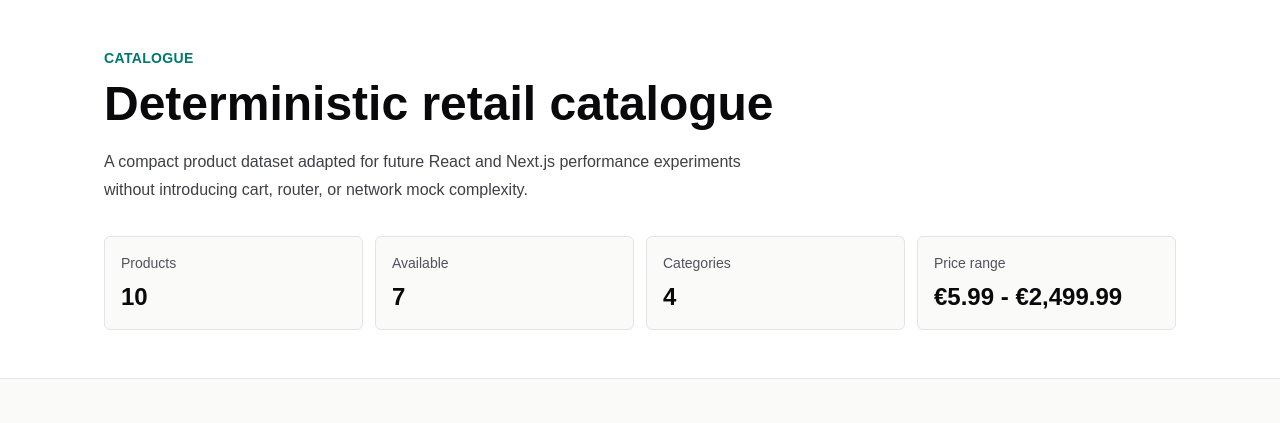
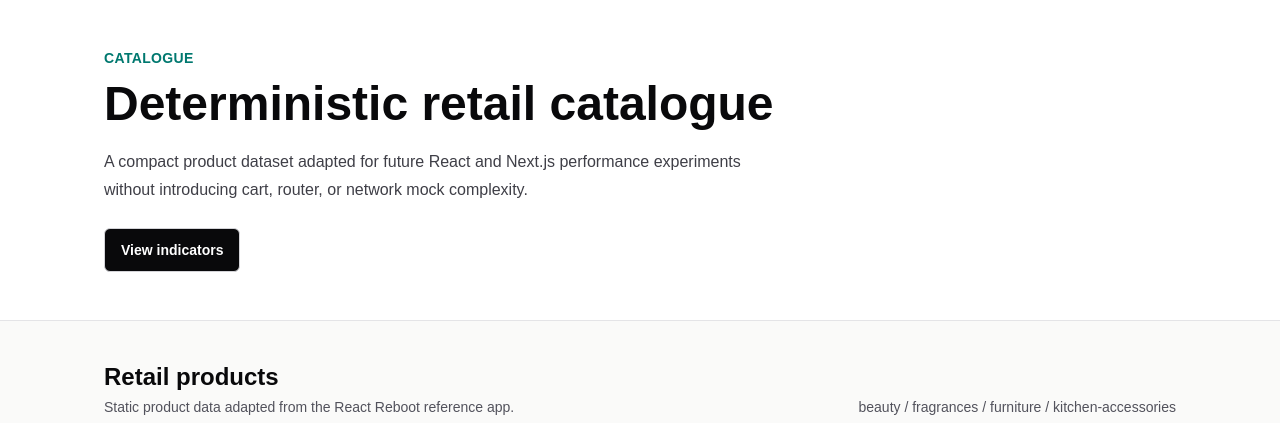
Before and after one commit to manuelWeb/web-perf-lab, a Next.js app: page /catalogue in a window 1280 px wide. Shown: the top 423 px of the page. Built offline with nearby package versions, Linux system fonts and the light colour scheme.

Commit message:
feat: move catalogue indicators into a dialog
- Add a dedicated indicators dialog opened from the catalogue header.

- Keep catalogue filters and products immediately visible.

- Use native dialog behaviour for escape and outside-click dismissal.

```diff
--- a/src/app/catalogue/page.tsx
+++ b/src/app/catalogue/page.tsx
@@ -1,3 +1,4 @@
+import { CatalogueIndicatorsDialog } from "@/components/retail/catalogue-indicators-dialog";
 import { FilterableCatalogue } from "@/components/retail/filterable-catalogue";
 import {
   catalogueProducts,
@@ -13,11 +14,20 @@ export default function CataloguePage() {
   const prices = catalogueProducts.map((product) => product.priceInCents);
   const lowestPrice = Math.min(...prices);
   const highestPrice = Math.max(...prices);
+  const indicators = [
+    { label: "Products", value: catalogueProducts.length },
+    { label: "Available", value: availableCount },
+    { label: "Categories", value: categories.length },
+    {
+      label: "Price range",
+      value: `${formatPrice(lowestPrice)} - ${formatPrice(highestPrice)}`,
+    },
+  ];
 
   return (
     <main className="min-h-screen bg-stone-50 text-zinc-950">
       <section className="border-b border-zinc-200 bg-white">
-        <div className="mx-auto flex w-full max-w-6xl flex-col gap-8 px-6 py-12 sm:px-8 lg:px-10">
+        <div className="mx-auto flex w-full max-w-6xl flex-col gap-6 px-6 py-12 sm:px-8 lg:px-10">
           <div className="max-w-3xl">
             <p className="text-sm font-semibold uppercase tracking-wide text-teal-700">
               Catalogue
@@ -32,15 +42,7 @@ export default function CataloguePage() {
             </p>
           </div>
 
-          <div className="grid gap-3 sm:grid-cols-2 lg:grid-cols-4">
-            <Metric label="Products" value={catalogueProducts.length} />
-            <Metric label="Available" value={availableCount} />
-            <Metric label="Categories" value={categories.length} />
-            <Metric
-              label="Price range"
-              value={`${formatPrice(lowestPrice)} - ${formatPrice(highestPrice)}`}
-            />
-          </div>
+          <CatalogueIndicatorsDialog indicators={indicators} />
         </div>
       </section>
 
@@ -64,17 +66,3 @@ export default function CataloguePage() {
     </main>
   );
 }
-
-type MetricProps = {
-  label: string;
-  value: number | string;
-};
-
-function Metric({ label, value }: MetricProps) {
-  return (
-    <div className="rounded-md border border-zinc-200 bg-stone-50 p-4">
-      <p className="text-sm text-zinc-600">{label}</p>
-      <p className="mt-2 text-2xl font-semibold text-zinc-950">{value}</p>
-    </div>
-  );
-}
--- /dev/null
+++ b/src/components/retail/catalogue-indicators-dialog.tsx
@@ -0,0 +1,73 @@
+"use client";
+
+import { useRef } from "react";
+
+type CatalogueIndicatorsDialogProps = {
+  indicators: readonly {
+    label: string;
+    value: number | string;
+  }[];
+};
+
+export function CatalogueIndicatorsDialog({
+  indicators,
+}: CatalogueIndicatorsDialogProps) {
+  const dialogRef = useRef<HTMLDialogElement>(null);
+
+  return (
+    <>
+      <button
+        className="inline-flex h-11 w-fit items-center justify-center rounded-md border border-zinc-300 bg-zinc-950 px-4 text-sm font-semibold text-white transition-colors hover:bg-zinc-800"
+        onClick={() => dialogRef.current?.showModal()}
+        type="button"
+      >
+        View indicators
+      </button>
+
+      <dialog
+        className="m-auto w-[min(92vw,44rem)] rounded-md border border-zinc-200 bg-white p-0 text-zinc-950 shadow-xl backdrop:bg-zinc-950/40"
+        onClick={(event) => {
+          if (event.target === dialogRef.current) {
+            dialogRef.current?.close();
+          }
+        }}
+        ref={dialogRef}
+      >
+        <div className="flex flex-col gap-6 p-6">
+          <div className="flex items-start justify-between gap-4">
+            <div>
+              <p className="text-sm font-semibold uppercase tracking-wide text-teal-700">
+                Catalogue
+              </p>
+              <h2 className="mt-2 text-2xl font-semibold tracking-normal">
+                Catalogue indicators
+              </h2>
+            </div>
+            <form method="dialog">
+              <button
+                className="inline-flex h-9 items-center justify-center rounded-md border border-zinc-300 px-3 text-sm font-semibold text-zinc-700 transition-colors hover:bg-zinc-50"
+                type="submit"
+              >
+                Close
+              </button>
+            </form>
+          </div>
+
+          <div className="grid gap-3 sm:grid-cols-2">
+            {indicators.map((indicator) => (
+              <div
+                className="rounded-md border border-zinc-200 bg-stone-50 p-4"
+                key={indicator.label}
+              >
+                <p className="text-sm text-zinc-600">{indicator.label}</p>
+                <p className="mt-2 text-2xl font-semibold text-zinc-950">
+                  {indicator.value}
+                </p>
+              </div>
+            ))}
+          </div>
+        </div>
+      </dialog>
+    </>
+  );
+}
```
